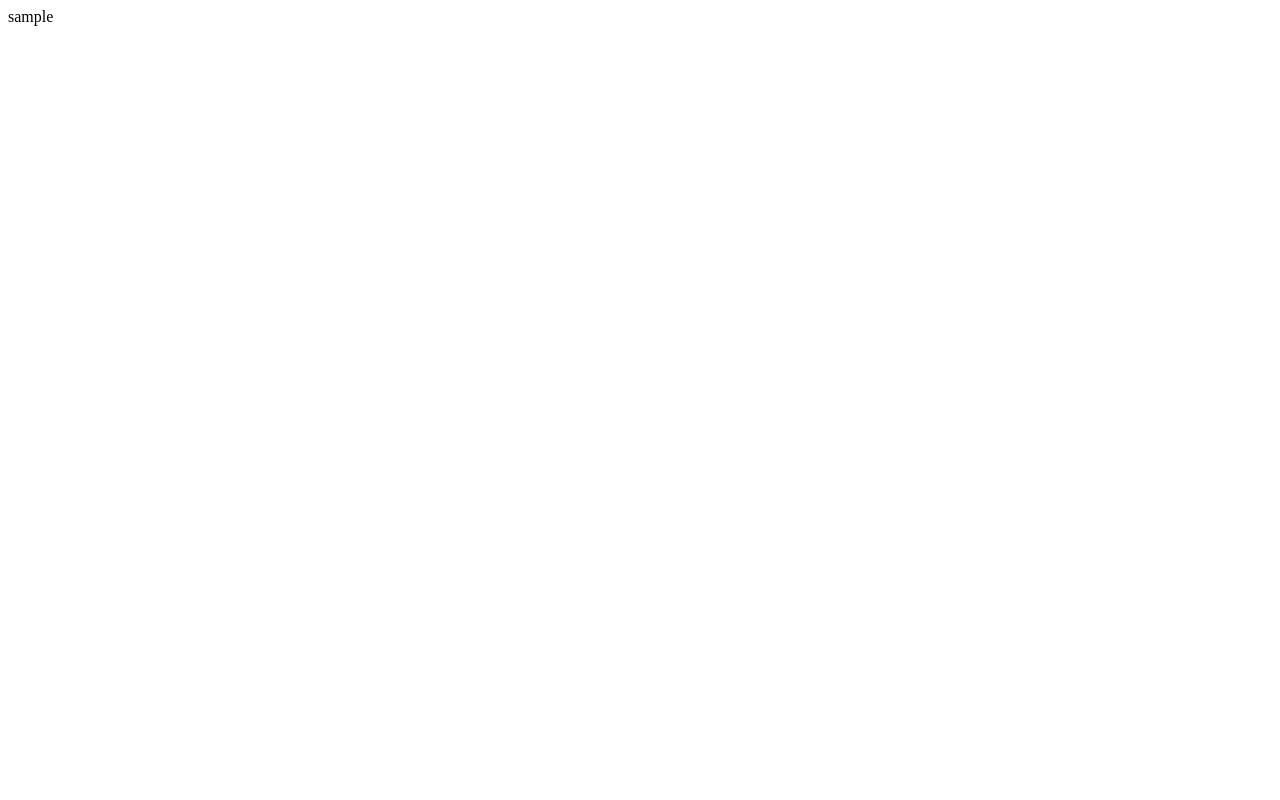
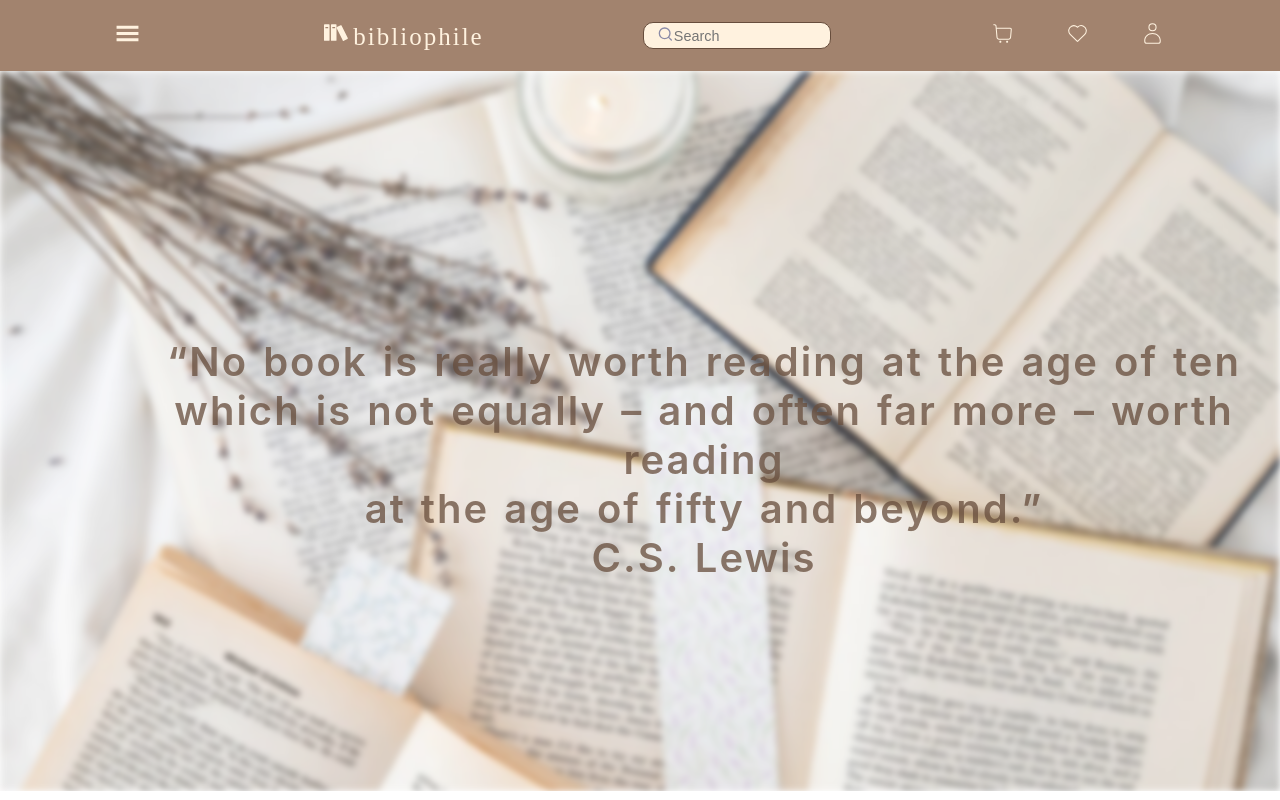
Before and after one commit to Shiara-Deudor/Book-Shop, a React (Vite) app: page / in a window 1280 px wide. Built offline with nearby package versions, Linux system fonts and the light colour scheme.

Commit message:
global colors and defaults

```diff
--- a/src/App.jsx
+++ b/src/App.jsx
@@ -1,13 +1,14 @@
 import { useState } from 'react'
 import '@/styles/index.scss'
+import Header from './layouts/header/header'
+import Home from './pages/home/home'
 
 function App() {
 
   return (
     <>
-      <div className='app'>
-        sample
-      </div>
+      <Header />
+      <Home />
     </>
   )
 }
--- a/src/styles/colors.scss
+++ b/src/styles/colors.scss
@@ -0,0 +1,8 @@
+$dark_brown: #674d3c;
+$brown: #a2836e;
+$light_brown: #d9ad7c;
+$fade_white: #fff2df;
+$dark_sand: #e0876a;
+$sand: #f4a688;
+$light_sand: #f9ccac;
+$fade_sand: #fbefcc;
--- a/src/styles/defaults.scss
+++ b/src/styles/defaults.scss
@@ -0,0 +1,12 @@
+* {
+    padding: 0;
+    margin: 0;
+}
+
+nav ul li {
+    list-style: none;
+}
+
+nav ul li a{
+    text-decoration: none;
+}
```
